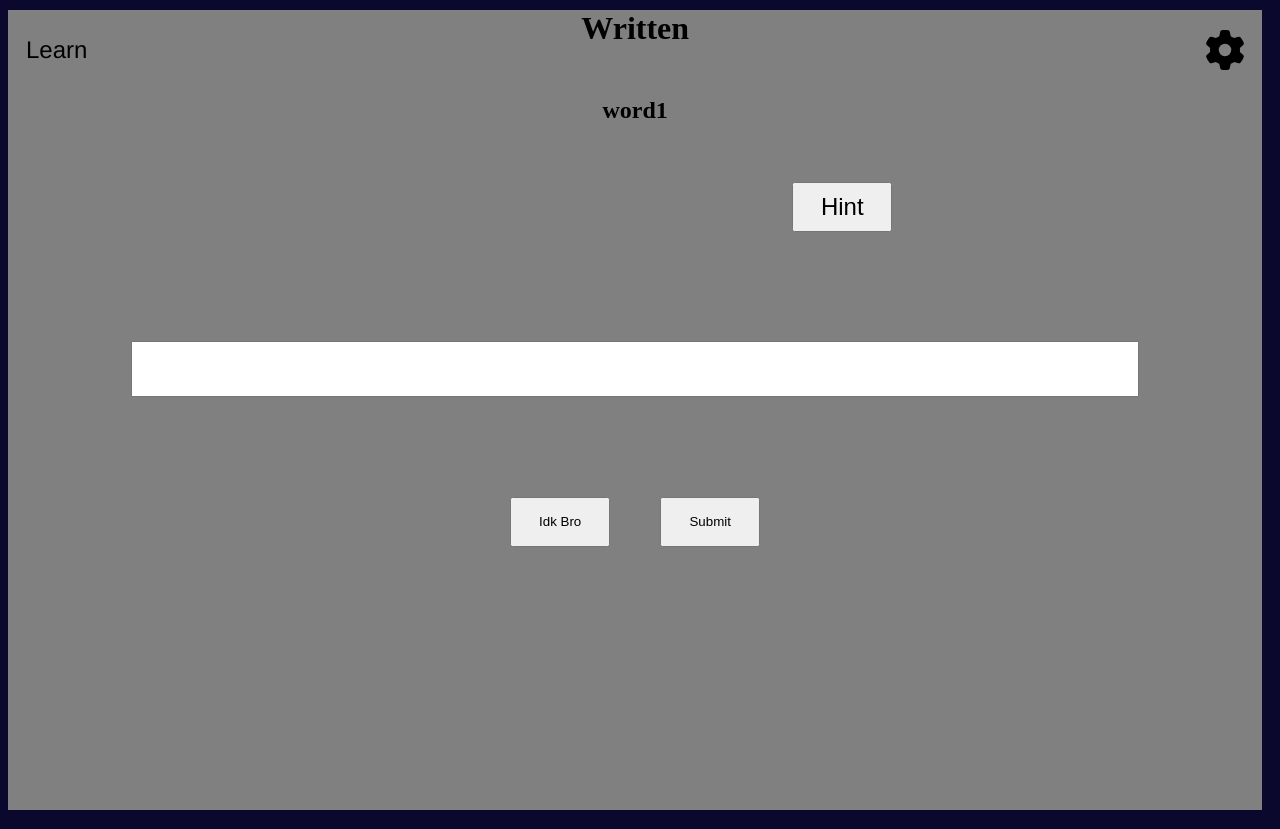
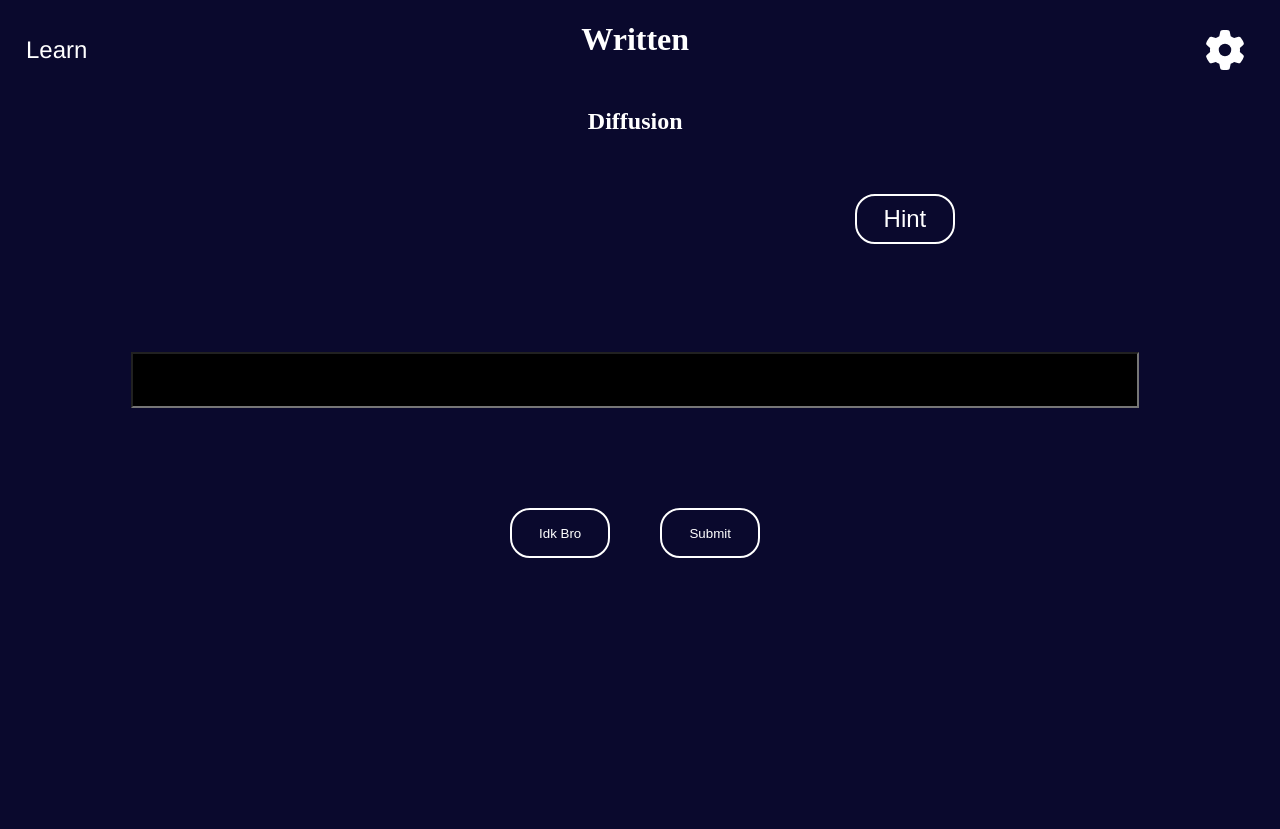
Before and after one commit to smaggio123/Front-End-Flashcard-App, a React (Create React App) app: page /home/SetDisplay/written in a window 1280 px wide. Built offline with nearby package versions, Linux system fonts and the light colour scheme.

Commit message:
Written: fixed color scheme&Display 3words in hint

```diff
--- a/src/components/WrittenPage/Written.css
+++ b/src/components/WrittenPage/Written.css
@@ -1,14 +1,3 @@
-#back-button {
-    position: fixed;
-    top: 20px; /* Adjust the value as per your preference */
-    left: 20px; /* Adjust the value as per your preference */
-    height:60px;
-    width: 70px;
-    background-color: transparent;
-    border:none;
-    font-size: x-large;
-    font-family:'Franklin Gothic Medium', 'Arial Narrow', Arial, sans-serif;
-  }
 #settings-btn{
     position: fixed;
     top: 20px;
@@ -17,21 +6,19 @@
     width:70px;
     border:none;
     background-color: transparent;
-
+    color: white;
 }
 .inverted-icon{
     /* filter: invert(1); */
     color:white;
 }
 
-#writtenHeading{
-    margin-top: 10px;
-}
 #writtenShownWord{
+    color: white;
     margin-top: 50px;
 }
 #writtenCenteringDiv{
-    background-color: grey;
+    /* background-color: grey; */
     text-align: center;
     height:100vh;
     width:98vw;
@@ -47,14 +34,26 @@
     height:50px;
     width: 100px;
     font-size: x-large;
+    background-color: transparent;
+    border: 2px solid white;
+    outline: none;
+    border-radius: 20px;
+    color: white;
 }
-#writtenHintShown{
-    visibility: visible;
+#writtenHintButton:hover{
+    background-color: grey;
 }
-#writtenHintHidden{
-    visibility: hidden;
+#writtenHintButton:focus{
+    border: 2px solid yellow;
 }
+
+#WrittenHint{
+    color: white;
+}
+
 #writtenInput{
+    background-color: black;
+    color: white;
     margin-top: 100px;
     font-size: x-large;
     width: 1000px;
@@ -66,14 +65,37 @@
     margin-top: 100px;
 }
 #writtenIDKButton{
+    background-color: transparent;
+    color: white;
+    outline: none;
+    border-radius: 20px;
+    border: 2px solid white;
     height:50px;
     width:100px;
     margin-right: 50px;
 
 }
+#writtenIDKButton:hover{
+    background-color: grey;
+}
+#writtenIDKButton:focus{
+    border: 2px solid yellow;
+}
+
 #writtenSubmitButton{
+    background-color: transparent;
+    outline: none;
+    color: white;
+    border: 2px solid white;
+    border-radius: 20px;
     height:50px;
     width:100px;
+}
+#writtenSubmitButton:hover{
+    background-color: grey;
+}
+#writtenSubmitButton:focus{
+    border: 2px solid yellow;
 }
 
 #writtenSettings{
--- a/src/components/WrittenPage/Written.js
+++ b/src/components/WrittenPage/Written.js
@@ -2,14 +2,65 @@ import '@fortawesome/fontawesome-free/css/all.css';
 import '@fortawesome/fontawesome-free/js/all.js';
 import "./Written.css";
 import { React, useState} from 'react';
-import { useLocation,useNavigate } from 'react-router-dom';
-// import { FontAwesomeIcon } from '@fortawesome/react-fontawesome'
+import LearnBtn from '../LearnBtn';
+import TitleHeader from '../TitleHeader';
 
+/*
+    ["Diffusion","The passive movement of particles from an area of high concentration to low concentration. This happens along a concentration gradient"],
+    ["Osmosis","A passive movement of water molecules through a semi permeable membrane. Water moves from an area of low solute concentration to high solute concentration"],
+    ["Active Transport","An active movement where an input of energy is required. Particles move from low concentration to high concentration"],
+    ["Facilitated Diffusion","A passive movement of particles from high to low concentration through a protein channel in a cell."],
+    ["Isotonic Solution","The same concentration of dissolved substances. Water in = water out."],
+    ["Hypertonic Solution","Higher concentration of solutes outside cell than inside"],
+    ["Plasmolyse","When a cell has shrunk"],
+    ["Hypotonic Solution","A cell has more solute inside than outside."],
+    ["Turgid","Cell may explode under pressure due to a hypotonic solution."],
+    ["Exocytosis","Movement out of a cell"],
+    ["Endocytosis","Movement into a cell"],
+
+    ["The passive movement of particles from an area of high concentration to low concentration. This happens along a concentration gradient",0],
+    ["A passive movement of water molecules through a semi permeable membrane. Water moves from an area of low solute concentration to high solute concentration",1],
+    ["An active movement where an input of energy is required. Particles move from low concentration to high concentration",2],
+    ["A passive movement of particles from high to low concentration through a protein channel in a cell.",3],
+    ["The same concentration of dissolved substances. Water in = water out.",4],
+    ["Higher concentration of solutes outside cell than inside",5],
+    ["When a cell has shrunk",6],
+    ["A cell has more solute inside than outside.",7],
+    ["Cell may explode under pressure due to a hypotonic solution.",8],
+    ["Movement out of a cell",9],
+    ["Movement into a cell",10],
+*/
 
 function Written(){
     const [hintVisible, setHintVisible] = useState(false);
-    const originalList = [["word1","def1"],["word2","def2"],["word3","def3"],["word4","def4"],["word5","def5"]];
-    const [setList,setSetList]=useState([["word1","def1"],["word2","def2"],["word3","def3"],["word4","def4"],["word5","def5"]]);
+    const originalList = [
+        //[["word1","def1"],["word2","def2"],["word3","def3"],["word4","def4"],["word5","def5"]];
+        ["Diffusion","The passive movement of particles from an area of high concentration to low concentration. This happens along a concentration gradient"],
+        ["Osmosis","A passive movement of water molecules through a semi permeable membrane. Water moves from an area of low solute concentration to high solute concentration"],
+        ["Active Transport","An active movement where an input of energy is required. Particles move from low concentration to high concentration"],
+        ["Facilitated Diffusion","A passive movement of particles from high to low concentration through a protein channel in a cell."],
+        ["Isotonic Solution","The same concentration of dissolved substances. Water in = water out."],
+    ["Hypertonic Solution","Higher concentration of solutes outside cell than inside"],
+    ["Plasmolyse","When a cell has shrunk"],
+    ["Hypotonic Solution","A cell has more solute inside than outside."],
+    ["Turgid","Cell may explode under pressure due to a hypotonic solution."],
+    ["Exocytosis","Movement out of a cell"],
+    ["Endocytosis","Movement into a cell"],
+    ]
+    const [setList,setSetList]=useState([
+        //[["word1","def1"],["word2","def2"],["word3","def3"],["word4","def4"],["word5","def5"]]
+        ["Diffusion","The passive movement of particles from an area of high concentration to low concentration. This happens along a concentration gradient"],
+        ["Osmosis","A passive movement of water molecules through a semi permeable membrane. Water moves from an area of low solute concentration to high solute concentration"],
+        ["Active Transport","An active movement where an input of energy is required. Particles move from low concentration to high concentration"],
+        ["Facilitated Diffusion","A passive movement of particles from high to low concentration through a protein channel in a cell."],
+        ["Isotonic Solution","The same concentration of dissolved substances. Water in = water out."],
+        ["Hypertonic Solution","Higher concentration of solutes outside cell than inside"],
+        ["Plasmolyse","When a cell has shrunk"],
+        ["Hypotonic Solution","A cell has more solute inside than outside."],
+        ["Turgid","Cell may explode under pressure due to a hypotonic solution."],
+        ["Exocytosis","Movement out of a cell"],
+        ["Endocytosis","Movement into a cell"],
+        ]);
     const [currentTerm, setCurrentTerm] = useState(setList[0][0]);
     const [currentDef, setCurrentDef] = useState(setList[0][1]);
     const [cardIndex, setCardIndex] = useState(0);
@@ -17,10 +68,7 @@ function Written(){
     const [settingsActive,setSettingsActive]=useState(false);
     const [writingInputShuffleSet,setwritingInputShuffleSet]=useState(false);
     const [answerWithDefinition,setAnswerWithDefinition] = useState(true);
-    let navigate = useNavigate();
-    const location = useLocation();
-    const searchParams = new URLSearchParams(location.search);
-    const selectedData = searchParams.get('data');
+    const [hintWord,setHintWord] = useState(currentDef.split(" ").slice(0, 3).join(' '))
 
     // Fisher-Yates shuffle algorithm
     //Shuffles the list of terms and definitions
@@ -44,26 +92,13 @@ function Written(){
 
     //Handles the hint button being clicked
     const handleHintBtn = () =>{
-        let l = hintVisible;
-        setHintVisible(!l)
-    }
-    //Sends user back to learn page
-    const handleBackTolearn = () =>{
-        const { pathname } = location;
-        const newUrl = `${pathname.substring(0, pathname.lastIndexOf('/'))}?data=${encodeURIComponent(selectedData)}`;
-        navigate(newUrl)
+        setHintVisible((prevState) => !prevState);
     }
     //Brings up the settings page
     const handlesettingsClicked = () =>{
         setSettingsActive(!settingsActive);
     }
-    /*
-    const handleUpdateBtn = () =>{
-            //if(writingInputAnsWithDef)alert()
-            // if(writingInputShuffleSet)
-        setSettingsActive(!settingsActive);
-    }
-    */
+
     //Checks if the user got the term/def correct
     const handleSubmit = () =>{
         setHintVisible(false);
@@ -97,10 +132,17 @@ function Written(){
 setCurrentDef(setList[c][1])
 setWrittenInput("");
 }
+
+const handleAnswerWithSettingsChanged=()=>{
+    setAnswerWithDefinition((prevState) =>{
+        setHintWord(!prevState?currentDef.split(" ").slice(0, 3):currentTerm.split(" ").slice(0, 3).join(' '))
+        return !prevState
+    } );
+}
 return(
     <>
-        <button id="back-button" style={{color: settingsActive ? 'white' : 'black'}} onClick={()=>handleBackTolearn()}>Learn</button>
-        <button id="settings-btn" style={{color: settingsActive ? 'white' : 'black'}} onClick={()=>handlesettingsClicked()}><i className="fa-solid fa-gear fa-3x"></i></button>
+        <LearnBtn/>
+        <button id="settings-btn" onClick={()=>handlesettingsClicked()}><i className="fa-solid fa-gear fa-3x"></i></button>
         {settingsActive?
             <div id="writtenSettings">
                 <h1 id="writtenSettingsHeader">Settings</h1>
@@ -114,24 +156,21 @@ function Written(){
                         */}
                         <div className="writtenSettingAttributes">
                             <h3 id="writtenSettingAnswerDefs">Answer with definitions</h3>
-                        <input type="checkbox" checked={answerWithDefinition} onChange={(e)=>setAnswerWithDefinition(!answerWithDefinition)}/>
+                            <input type="checkbox" checked={answerWithDefinition} onChange={()=>handleAnswerWithSettingsChanged()}/>
                         </div>
                         <div className="writtenSettingAttributes">
                             <h3 id="writtenSettingShuffle">Shuffle set</h3>
                             <input type="checkbox" checked={writingInputShuffleSet} onChange={()=>handleShuffle()}/>
                         </div>
-                        {/* <button id="writtenUpdateBtn" onClick={()=>handleUpdateBtn()}>Update</button> */}
                     </div>
                 </div>
             </div>
             :
             <div id="writtenCenteringDiv">
-
-                <h1 id="writtenHeading">Written</h1>
+                <TitleHeader title={"Written"}/>
                 <h2 id="writtenShownWord">{answerWithDefinition?currentTerm:currentDef}</h2>
                 <div id="writtenHintDiv">
-                    <h2 id={hintVisible?"writtenHintShown":"writtenHintHidden"}>{answerWithDefinition?currentDef:currentTerm}</h2>
-
+                    <h2 id="WrittenHint" style={hintVisible?{visibility:"visible"}:{visibility:"hidden"}}>{hintWord}</h2>
                     <button id="writtenHintButton" onClick={()=>handleHintBtn()}>Hint</button>
                 </div>
                 <div>
```
Lines whose indentation alone changed are shown as unchanged.
